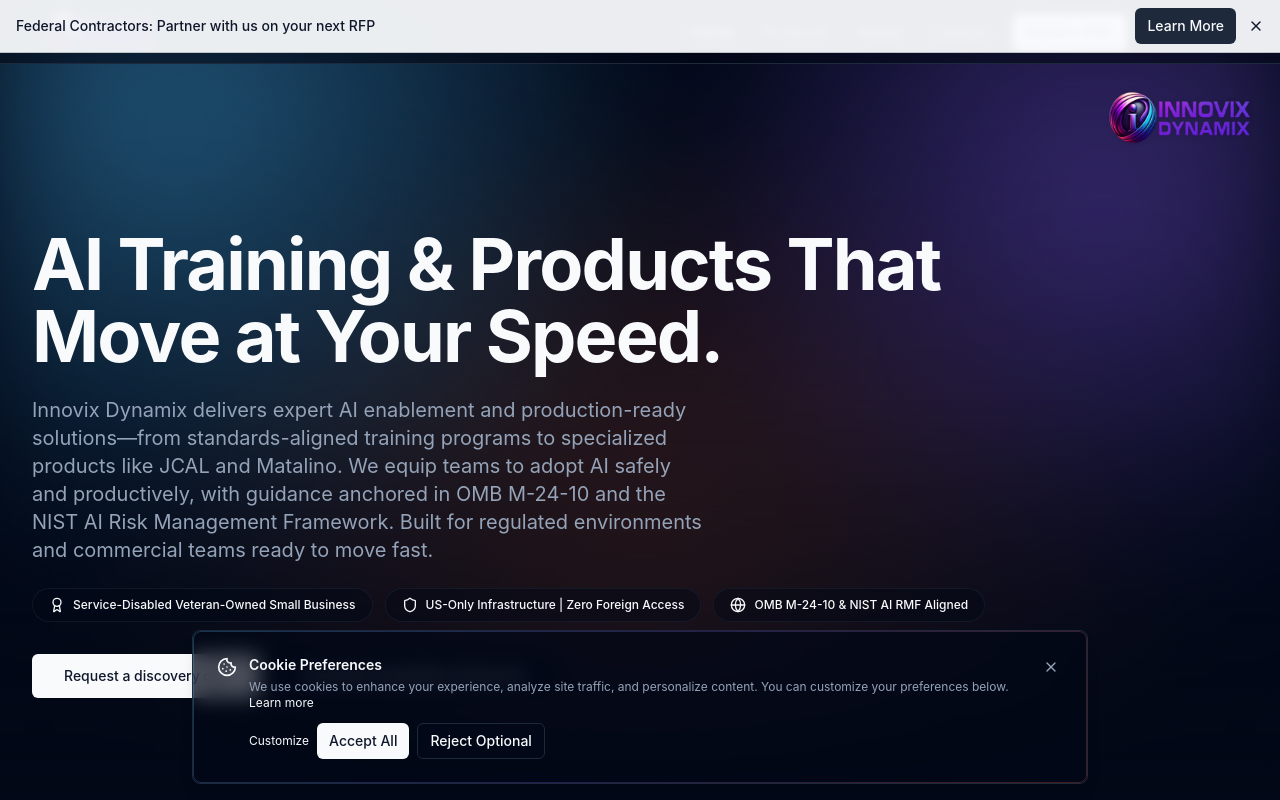
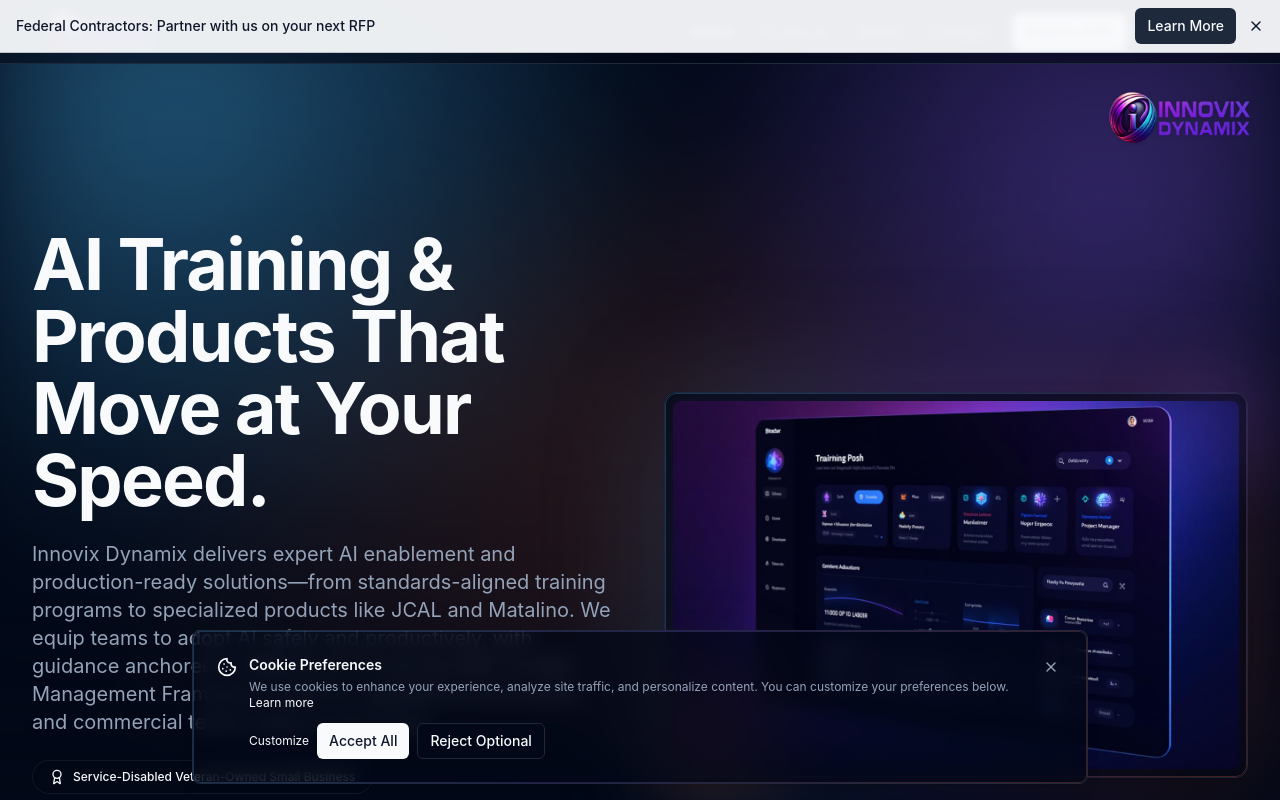
Before and after one commit to innovix-jay/innovixdynamix, a React (Vite) app: page / in a window 1280 px wide. Shown: the top 800 px of the page. Built offline with nearby package versions, Linux system fonts and the light colour scheme.

Commit message:
Add hero visual and flow diagram

```diff
--- a/src/components/hero/Hero.tsx
+++ b/src/components/hero/Hero.tsx
@@ -5,16 +5,20 @@ import { Link } from "react-router-dom";
 import BrandLogo from "@/components/common/BrandLogo";
 import { downloadCapabilitiesPDF } from "@/utils/capabilities-pdf";
 import TrustBadges from "@/components/home/TrustBadges";
+import trainingDashboard from "@/assets/training-dashboard-mockup.png";
 
 const Hero: React.FC<React.HTMLAttributes<HTMLElement>> = (props) => {
   return (
     <section id="hero" className="relative overflow-hidden">
 
       <div className="container relative z-10 py-28 md:py-36">
-          <h1 className="mt-5 text-5xl md:text-7xl font-display font-bold tracking-tight max-w-5xl leading-tight animate-fade-in">
+        <div className="grid lg:grid-cols-2 gap-12 items-center">
+          {/* Left side - Content */}
+          <div>
+            <h1 className="mt-5 text-5xl md:text-7xl font-display font-bold tracking-tight leading-tight animate-fade-in">
               AI Training & Products That Move at Your Speed.
             </h1>
-          <p className="text-lg md:text-xl text-muted-foreground mt-6 max-w-2xl animate-fade-in">
+            <p className="text-lg md:text-xl text-muted-foreground mt-6 animate-fade-in">
               Innovix Dynamix delivers expert AI enablement and production-ready solutions—from standards-aligned training programs to specialized products like JCAL and Matalino. We equip teams to adopt AI safely and productively, with guidance anchored in OMB M-24-10 and the NIST AI Risk Management Framework. Built for regulated environments and commercial teams ready to move fast.
             </p>
             <TrustBadges />
@@ -32,6 +36,29 @@ const Hero: React.FC<React.HTMLAttributes<HTMLElement>> = (props) => {
               </Button>
             </div>
           </div>
+
+          {/* Right side - Dashboard Mockup (Desktop only) */}
+          <div className="hidden lg:block relative animate-fade-in" style={{ animationDelay: '0.2s' }}>
+            <div className="relative">
+              {/* Glow effect */}
+              <div className="absolute inset-0 bg-gradient-to-r from-brand-2 via-brand-1 to-brand-3 rounded-xl blur-3xl opacity-20 animate-pulse"></div>
+
+              {/* Dashboard image */}
+              <div className="relative glass-card p-2 rounded-xl transform hover:scale-[1.02] transition-transform duration-300">
+                <img
+                  src={trainingDashboard}
+                  alt="AI Training Dashboard Interface showing role-based learning paths and progress tracking"
+                  className="rounded-lg w-full h-auto shadow-2xl"
+                />
+              </div>
+
+              {/* Floating accent elements */}
+              <div className="absolute -top-4 -right-4 w-24 h-24 bg-brand-1/20 rounded-full blur-2xl animate-pulse" style={{ animationDelay: '1s' }}></div>
+              <div className="absolute -bottom-4 -left-4 w-32 h-32 bg-brand-3/20 rounded-full blur-2xl animate-pulse" style={{ animationDelay: '1.5s' }}></div>
+            </div>
+          </div>
+        </div>
+      </div>
     </section>
   );
 };
--- /dev/null
+++ b/src/components/home/TrainingFlowDiagram.tsx
@@ -0,0 +1,116 @@
+import React from "react";
+import { UserCircle, BookOpen, Sparkles, TrendingUp } from "lucide-react";
+
+const TrainingFlowDiagram: React.FC = () => {
+  return (
+    <section className="container py-16">
+      <div className="max-w-4xl mx-auto">
+        <h2 className="text-2xl md:text-3xl font-semibold text-center mb-12">
+          Your AI Training Journey
+        </h2>
+
+        <div className="relative">
+          {/* Animated connecting line */}
+          <div className="absolute top-1/2 left-0 right-0 h-0.5 bg-gradient-to-r from-brand-2 via-brand-1 to-brand-3 opacity-30 -translate-y-1/2 hidden md:block">
+            <div className="absolute inset-0 bg-gradient-to-r from-brand-2 via-brand-1 to-brand-3 animate-pulse"></div>
+          </div>
+
+          {/* Flow steps */}
+          <div className="grid grid-cols-1 md:grid-cols-4 gap-6 md:gap-4 relative">
+            {/* Step 1: Discovery */}
+            <div className="flex flex-col items-center text-center group">
+              <div className="relative">
+                <div className="absolute inset-0 bg-gradient-to-r from-brand-2 to-brand-1 rounded-full blur-xl opacity-40 group-hover:opacity-60 transition-opacity animate-pulse"></div>
+                <div className="relative glass-card w-20 h-20 rounded-full flex items-center justify-center mb-4">
+                  <UserCircle className="h-10 w-10 text-primary" />
+                </div>
+              </div>
+              <h3 className="font-semibold mb-2">Discovery</h3>
+              <p className="text-xs text-muted-foreground">
+                Role mapping & objectives alignment
+              </p>
+              <div className="mt-2 px-3 py-1 rounded-full bg-primary/10 text-primary text-xs font-medium">
+                Week 1
+              </div>
+            </div>
+
+            {/* Animated arrow for mobile */}
+            <div className="flex justify-center md:hidden">
+              <div className="h-8 w-0.5 bg-gradient-to-b from-brand-2 to-brand-1 animate-pulse"></div>
+            </div>
+
+            {/* Step 2: Setup */}
+            <div className="flex flex-col items-center text-center group">
+              <div className="relative">
+                <div className="absolute inset-0 bg-gradient-to-r from-brand-1 to-brand-2 rounded-full blur-xl opacity-40 group-hover:opacity-60 transition-opacity animate-pulse" style={{ animationDelay: '0.5s' }}></div>
+                <div className="relative glass-card w-20 h-20 rounded-full flex items-center justify-center mb-4">
+                  <BookOpen className="h-10 w-10 text-primary" />
+                </div>
+              </div>
+              <h3 className="font-semibold mb-2">Portal Setup</h3>
+              <p className="text-xs text-muted-foreground">
+                Configuration & user provisioning
+              </p>
+              <div className="mt-2 px-3 py-1 rounded-full bg-primary/10 text-primary text-xs font-medium">
+                Week 1
+              </div>
+            </div>
+
+            {/* Animated arrow for mobile */}
+            <div className="flex justify-center md:hidden">
+              <div className="h-8 w-0.5 bg-gradient-to-b from-brand-1 to-brand-3 animate-pulse"></div>
+            </div>
+
+            {/* Step 3: Training */}
+            <div className="flex flex-col items-center text-center group">
+              <div className="relative">
+                <div className="absolute inset-0 bg-gradient-to-r from-brand-2 to-brand-3 rounded-full blur-xl opacity-40 group-hover:opacity-60 transition-opacity animate-pulse" style={{ animationDelay: '1s' }}></div>
+                <div className="relative glass-card w-20 h-20 rounded-full flex items-center justify-center mb-4">
+                  <Sparkles className="h-10 w-10 text-primary" />
+                </div>
+              </div>
+              <h3 className="font-semibold mb-2">AI Enablement</h3>
+              <p className="text-xs text-muted-foreground">
+                Role-based learning & prompt engineering
+              </p>
+              <div className="mt-2 px-3 py-1 rounded-full bg-primary/10 text-primary text-xs font-medium">
+                Weeks 1-2
+              </div>
+            </div>
+
+            {/* Animated arrow for mobile */}
+            <div className="flex justify-center md:hidden">
+              <div className="h-8 w-0.5 bg-gradient-to-b from-brand-3 to-brand-1 animate-pulse"></div>
+            </div>
+
+            {/* Step 4: Results */}
+            <div className="flex flex-col items-center text-center group">
+              <div className="relative">
+                <div className="absolute inset-0 bg-gradient-to-r from-brand-3 to-brand-1 rounded-full blur-xl opacity-40 group-hover:opacity-60 transition-opacity animate-pulse" style={{ animationDelay: '1.5s' }}></div>
+                <div className="relative glass-card w-20 h-20 rounded-full flex items-center justify-center mb-4">
+                  <TrendingUp className="h-10 w-10 text-primary" />
+                </div>
+              </div>
+              <h3 className="font-semibold mb-2">Measurable Results</h3>
+              <p className="text-xs text-muted-foreground">
+                Monthly metrics & ongoing support
+              </p>
+              <div className="mt-2 px-3 py-1 rounded-full bg-primary/10 text-primary text-xs font-medium">
+                Ongoing
+              </div>
+            </div>
+          </div>
+        </div>
+
+        {/* Bottom CTA */}
+        <div className="text-center mt-12">
+          <p className="text-sm text-muted-foreground mb-4">
+            From discovery to deployment in 1-3 weeks
+          </p>
+        </div>
+      </div>
+    </section>
+  );
+};
+
+export default TrainingFlowDiagram;
--- a/src/index.css
+++ b/src/index.css
@@ -97,6 +97,11 @@ All colors MUST be HSL.
     --sidebar-accent-foreground: 240 4.8% 95.9%;
     --sidebar-border: 240 3.7% 15.9%;
     --sidebar-ring: 217.2 91.2% 59.8%;
+
+    /* Brand tokens remain same in dark mode */
+    --brand-1: 258 88% 66%;
+    --brand-2: 201 96% 64%;
+    --brand-3: 16 100% 60%;
   }
 }
 
--- a/src/pages/Index.tsx
+++ b/src/pages/Index.tsx
@@ -7,6 +7,7 @@ import ProductCallouts from "@/components/home/ProductCallouts";
 import WhyInnovix from "@/components/home/WhyInnovix";
 import OurJourney from "@/components/home/OurJourney";
 import HowWeWork from "@/components/home/HowWeWork";
+import TrainingFlowDiagram from "@/components/home/TrainingFlowDiagram";
 import HomeFAQ from "@/components/home/HomeFAQ";
 import TeamingSection from "@/components/home/TeamingSection";
 import CalloutBanner from "@/components/common/CalloutBanner";
@@ -77,6 +78,8 @@ const Index = () => {
         <HowWeWork />
       </section>
 
+      <TrainingFlowDiagram />
+
       <section id="faq" className="container py-12 animate-fade-in">
         <HomeFAQ />
       </section>
--- a/tailwind.config.ts
+++ b/tailwind.config.ts
@@ -61,7 +61,10 @@ export default {
 					'accent-foreground': 'hsl(var(--sidebar-accent-foreground))',
 					border: 'hsl(var(--sidebar-border))',
 					ring: 'hsl(var(--sidebar-ring))'
-				}
+				},
+				'brand-1': 'hsl(var(--brand-1))',
+				'brand-2': 'hsl(var(--brand-2))',
+				'brand-3': 'hsl(var(--brand-3))'
 			},
 			fontFamily: {
 				sans: ['Inter','ui-sans-serif','system-ui','Segoe UI','Roboto','Helvetica Neue','Arial','Noto Sans','Apple Color Emoji','Segoe UI Emoji','Segoe UI Symbol'],
```
Also changed, not shown: src/assets/training-dashboard-mockup.png (added). Lines whose indentation alone changed are shown as unchanged.
